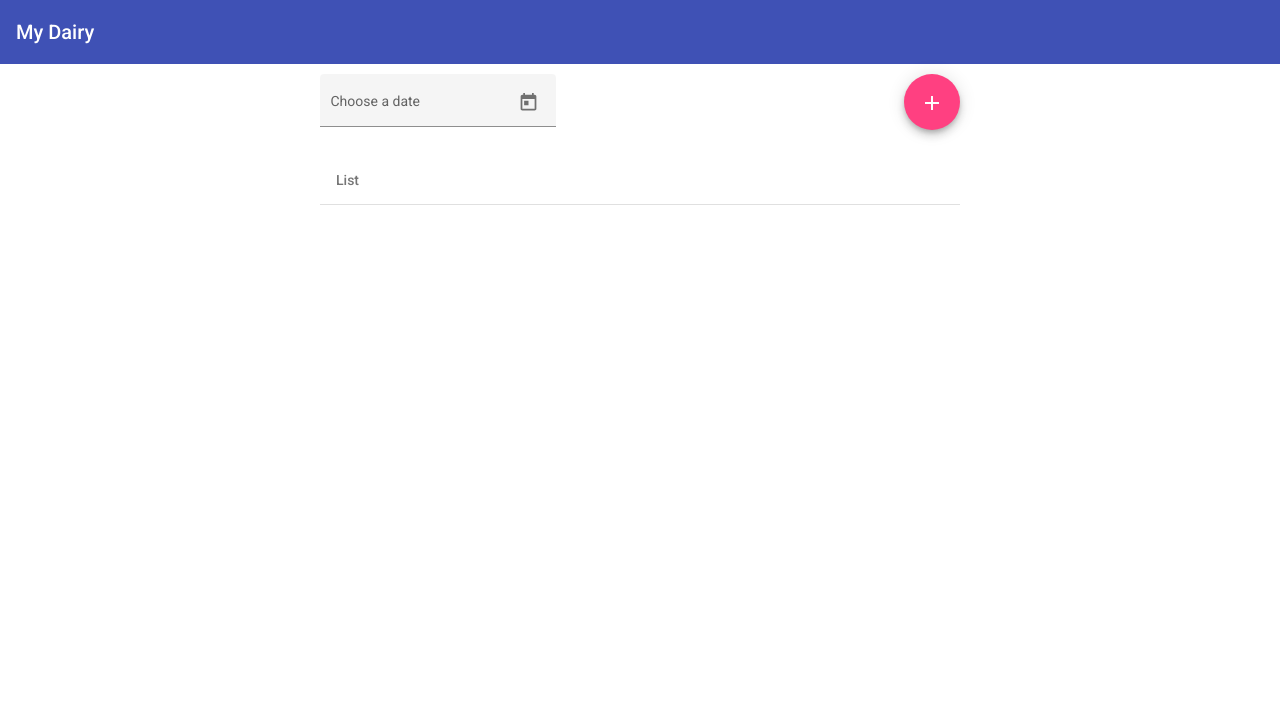
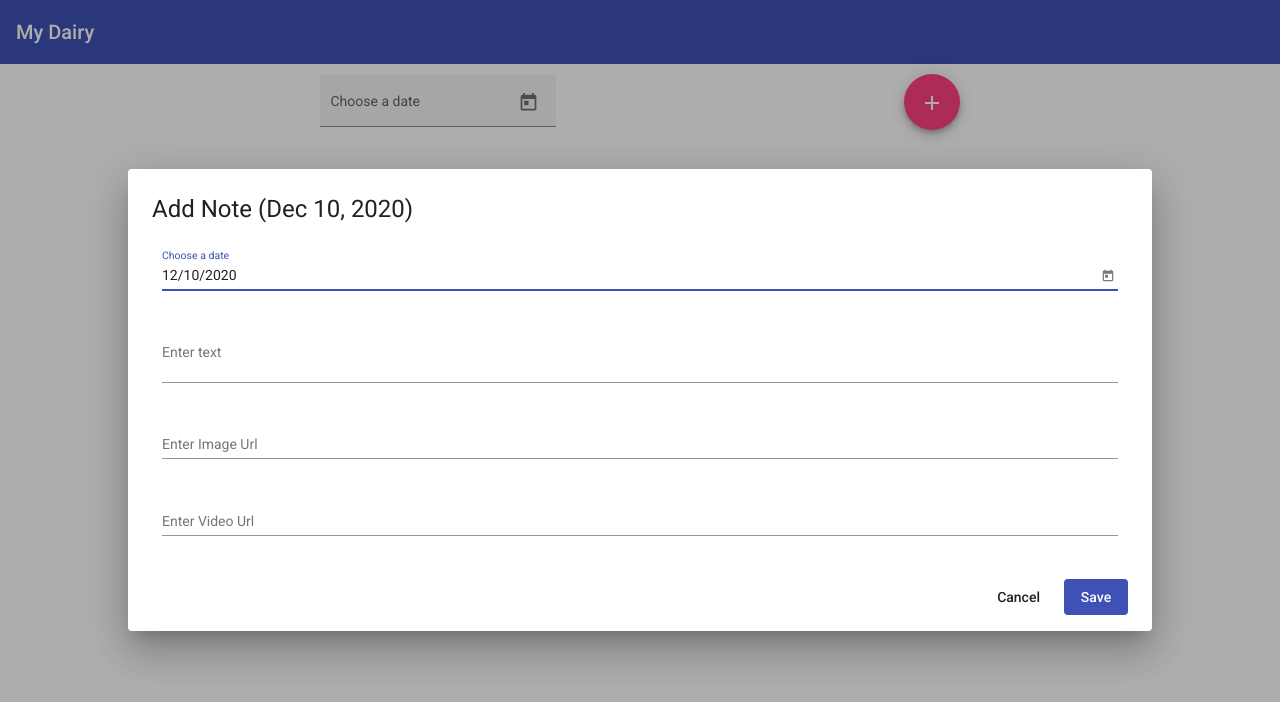
Before and after one commit to sa-bangash/dairyApp, an Angular app: page /notes-list in a window 1280 px wide. Shown: the top 702 px of the page. Built offline with nearby package versions, Linux system fonts and the light colour scheme.

Commit message:
adding dialog with design

```diff
--- a/src/app/components/note-form/note-form.component.css
+++ b/src/app/components/note-form/note-form.component.css
@@ -0,0 +1,8 @@
+.content {
+  display: flex;
+  flex-direction: column;
+}
+
+.mat-form-field {
+  margin: 10px;
+}
--- a/src/app/components/note-form/note-form.component.html
+++ b/src/app/components/note-form/note-form.component.html
@@ -1 +1,28 @@
-<p>note-form works!</p>
+<h1 mat-dialog-title>Add Note ({{date | date}})</h1>
+<form [formGroup]="form" (submit)="onSubmit()">
+    <div mat-dialog-content class="content">
+        <mat-form-field>
+            <mat-label>Choose a date</mat-label>
+            <input matInput [matDatepicker]="picker" formControlName="date" />
+            <mat-datepicker-toggle matSuffix [for]="picker"></mat-datepicker-toggle>
+            <mat-datepicker #picker></mat-datepicker>
+        </mat-form-field>
+        <mat-form-field>
+            <mat-label>Enter text</mat-label>
+            <textarea formControlName="text" matInput cdkTextareaAutosize #autosize="cdkTextareaAutosize"
+                cdkAutosizeMinRows="2" cdkAutosizeMaxRows="5"></textarea>
+        </mat-form-field>
+        <mat-form-field>
+            <mat-label>Enter Image Url</mat-label>
+            <input matInput formControlName="imageUrl" />
+        </mat-form-field>
+        <mat-form-field>
+            <mat-label>Enter Video Url</mat-label>
+            <input matInput formControlName="videoUrl" />
+        </mat-form-field>
+    </div>
+    <mat-dialog-actions align="end">
+        <button mat-button mat-dialog-close>Cancel</button>
+        <button mat-flat-button color="primary" type="submit">Save</button>
+    </mat-dialog-actions>
+</form>
--- a/src/app/components/note-form/note-form.component.ts
+++ b/src/app/components/note-form/note-form.component.ts
@@ -1,4 +1,5 @@
 import { Component, OnInit } from '@angular/core';
+import { FormBuilder, FormGroup } from '@angular/forms';
 
 @Component({
   selector: 'app-note-form',
@@ -6,10 +7,21 @@ import { Component, OnInit } from '@angular/core';
   styleUrls: ['./note-form.component.css']
 })
 export class NoteFormComponent implements OnInit {
-
-  constructor() { }
+  date = new Date();
+  form: FormGroup;
+  constructor(private fb: FormBuilder) {
+    this.form = this.fb.group({
+      id: '',
+      text: '',
+      imageUrl: '',
+      videoUrl: '',
+      date: new Date()
+    });
+  }
 
   ngOnInit(): void {
   }
-
+  onSubmit(): void {
+    console.log(this.form.value)
+  }
 }
--- a/src/app/components/notes-list/notes-list.component.html
+++ b/src/app/components/notes-list/notes-list.component.html
@@ -7,7 +7,7 @@
                 <mat-datepicker-toggle matSuffix [for]="picker"></mat-datepicker-toggle>
                 <mat-datepicker #picker></mat-datepicker>
             </mat-form-field>
-            <button mat-fab aria-label="add button">
+            <button mat-fab aria-label="add button" (click)="onAddNote()">
                 <mat-icon>add</mat-icon>
             </button>
         </div>
--- a/src/app/components/notes-list/notes-list.component.ts
+++ b/src/app/components/notes-list/notes-list.component.ts
@@ -1,6 +1,9 @@
 import { Component, OnInit } from '@angular/core';
+import { FormGroup } from '@angular/forms';
+import { MatDialog } from '@angular/material/dialog';
 import INote from 'src/app/notes.model';
 import { NotesService } from 'src/app/services/notes/notes.service';
+import { NoteFormComponent } from '../note-form/note-form.component';
 @Component({
   selector: 'app-notes-list',
   templateUrl: './notes-list.component.html',
@@ -8,11 +11,17 @@ import { NotesService } from 'src/app/services/notes/notes.service';
 })
 export class NotesListComponent implements OnInit {
   list: Array<INote> = [];
-  constructor(private noteService: NotesService) {
+  constructor(private noteService: NotesService, public dialog: MatDialog) {
     this.list = this.noteService.fetchAll();
   }
 
   ngOnInit(): void {
+    this.onAddNote();
   }
 
+  onAddNote(): void {
+    this.dialog.open(NoteFormComponent, {
+      width: '80%',
+    });
+  }
 }
--- a/src/app/services/notes/notes.service.ts
+++ b/src/app/services/notes/notes.service.ts
@@ -17,7 +17,7 @@ export class NotesService {
     });
   }
 
-  add(note: INote) {
+  add(note: INote): void {
     this.notesList.push(note);
   }
 }
```
Also changed, not shown: src/app/app.module.ts (+6 -1 lines).
